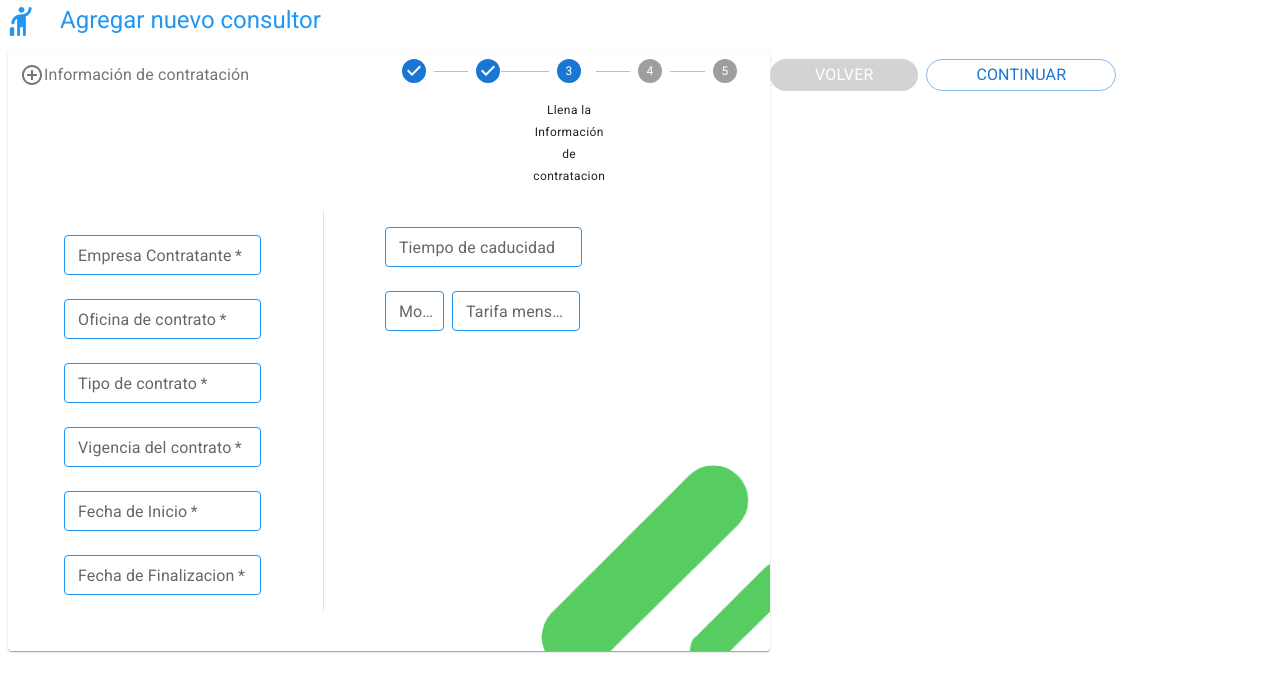
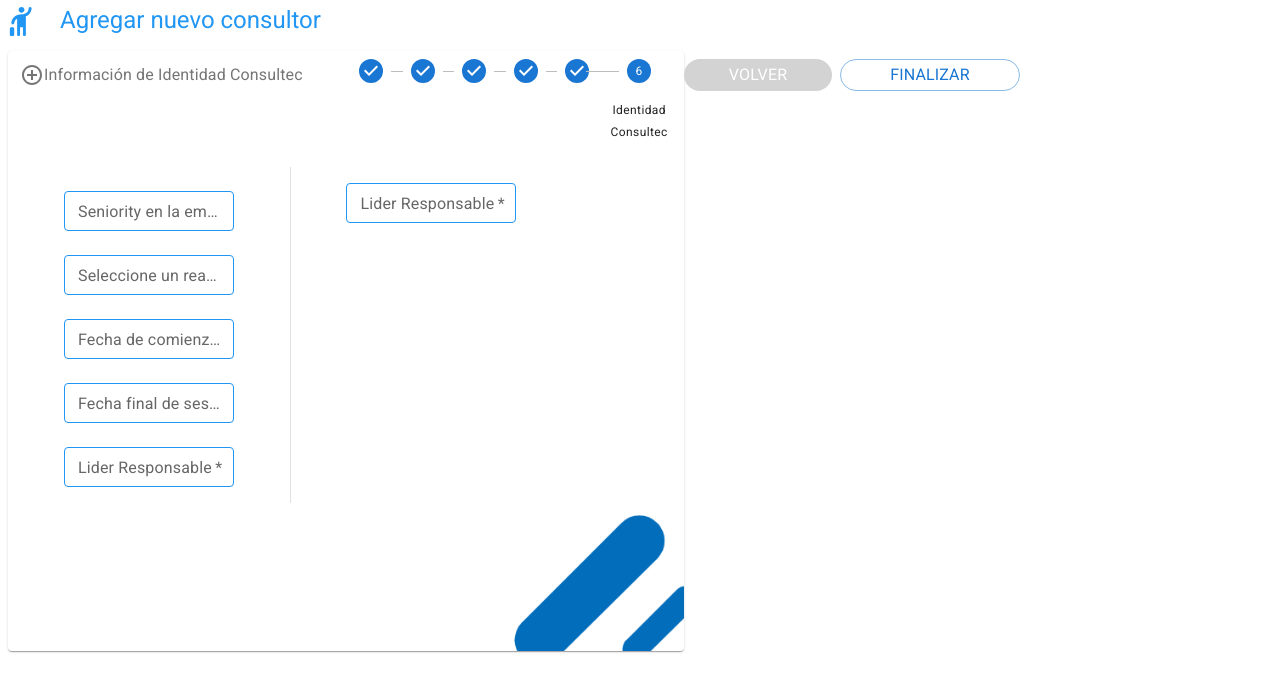
Before and after one commit to SantiagoJDG/management-center-web, a Next.js app: page /create-collaborator-steps in a window 1280 px wide. Shown: the top 692 px of the page. Built offline with nearby package versions, Linux system fonts and the light colour scheme; no server answers; what mui-file-input would draw is missing.

Commit message:
change informacion abour identity

```diff
--- a/src/components/Collaborators/CreateCollaboratorSteps/IdentityInformationStepEight.js
+++ b/src/components/Collaborators/CreateCollaboratorSteps/IdentityInformationStepEight.js
@@ -193,7 +193,7 @@ const IdentityInformationStepEight = forwardRef((props, ref) => {
             <CustomAutoComplete
               formError={residencyErrors.countryId}
               name="countryId"
-              label="Antigüedad "
+              label="Seniority en la empresa"
               optionList={seniority}
               elmentCallback={handleSeniority}
               requiredField={true}
@@ -203,7 +203,7 @@ const IdentityInformationStepEight = forwardRef((props, ref) => {
             <CustomAutoComplete
               formError={residencyErrors.cityId}
               name="cityId"
-              label="Preparación"
+              label="Seleccione un readliness"
               optionList={readliness}
               elmentCallback={handleReadliness}
               requiredField={true}
@@ -283,6 +283,29 @@ const IdentityInformationStepEight = forwardRef((props, ref) => {
               />
             </LocalizationProvider>
           </Grid>
+          <Grid item>
+            <CssTextField
+              sx={{ width: '100%' }}
+              required
+              size="small"
+              name="responsibleLeader"
+              placeholder="Lider Responsable"
+              label="Lider Responsable"
+              {...register('responsibleLeader', {
+                required: true,
+                onChange: (event) =>
+                  setnewIdentity({ ...newIdentity, responsibleLeader: event.target.value })
+              })}
+              error={errors.responsibleLeader && true}
+              helperText={
+                errors.responsibleLeader && (
+                  <Typography variant="caption" color="error">
+                    Campo requerido
+                  </Typography>
+                )
+              }
+            />
+          </Grid>
         </Grid>
       </Grid>
       <Divider orientation="vertical" flexItem></Divider>
--- a/src/pages/create-collaborator-steps.js
+++ b/src/pages/create-collaborator-steps.js
@@ -16,10 +16,11 @@ import CompanyInformationStepTwo from 'components/Collaborators/CreateCollaborat
 import ContractInformationStepThree from 'components/Collaborators/CreateCollaboratorSteps/ContractInformationStepThree';
 import PaymentInformationStepFour from 'components/Collaborators/CreateCollaboratorSteps/PaymentInformationStepFour';
 import BillingInformationStepFive from 'components/Collaborators/CreateCollaboratorSteps/BillingInformationStepFive';
+import IdentityInformationStepEight from 'components/Collaborators/CreateCollaboratorSteps/IdentityInformationStepEight';
 import { useRef, useState } from 'react';
 
 const CreateCollaboratorSteps = () => {
-  const [activeStep, setActiveStep] = useState(2);
+  const [activeStep, setActiveStep] = useState(5);
   const [skipped, setSkipped] = useState(new Set());
   const formValidate = useRef(null);
   const [newCollaboratorId, setNewCollaboratorId] = useState(null);
@@ -91,6 +92,19 @@ const CreateCollaboratorSteps = () => {
       backgroungImg: '/pills-cut-right.png',
       component: (
         <BillingInformationStepFive
+          ref={formValidate}
+          setActiveStep={setActiveStep}
+          newCollaboratorId={newCollaboratorId}
+        />
+      )
+    },
+    {
+      id: 6,
+      title: 'Identidad Consultec',
+      stepName: 'Información de Identidad Consultec',
+      backgroungImg: '/pills-cut-right.png',
+      component: (
+        <IdentityInformationStepEight
           ref={formValidate}
           setActiveStep={setActiveStep}
           newCollaboratorId={newCollaboratorId}
```
Also changed, not shown: 1 other file (tests, documents, lock files or other folders).
